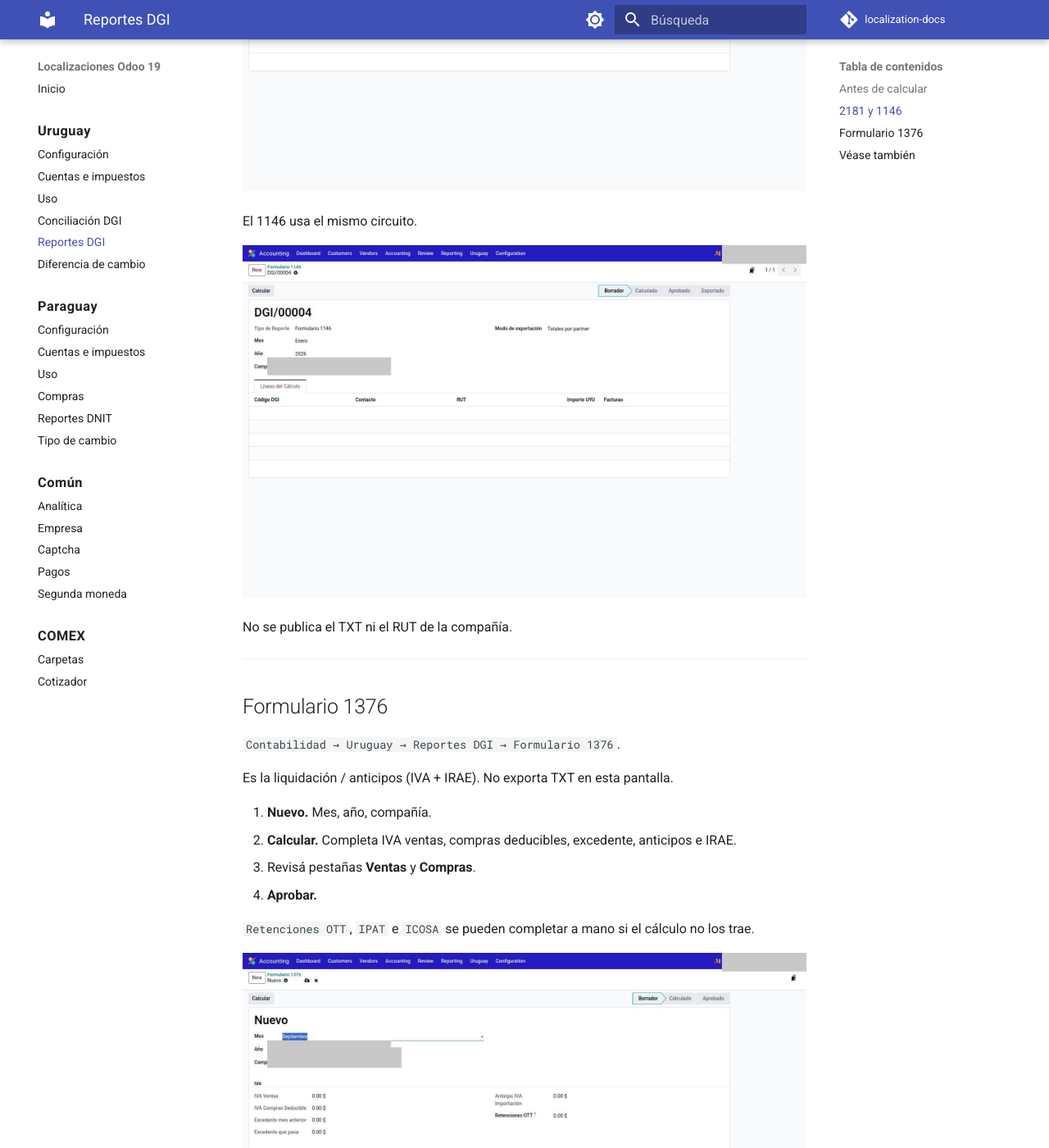
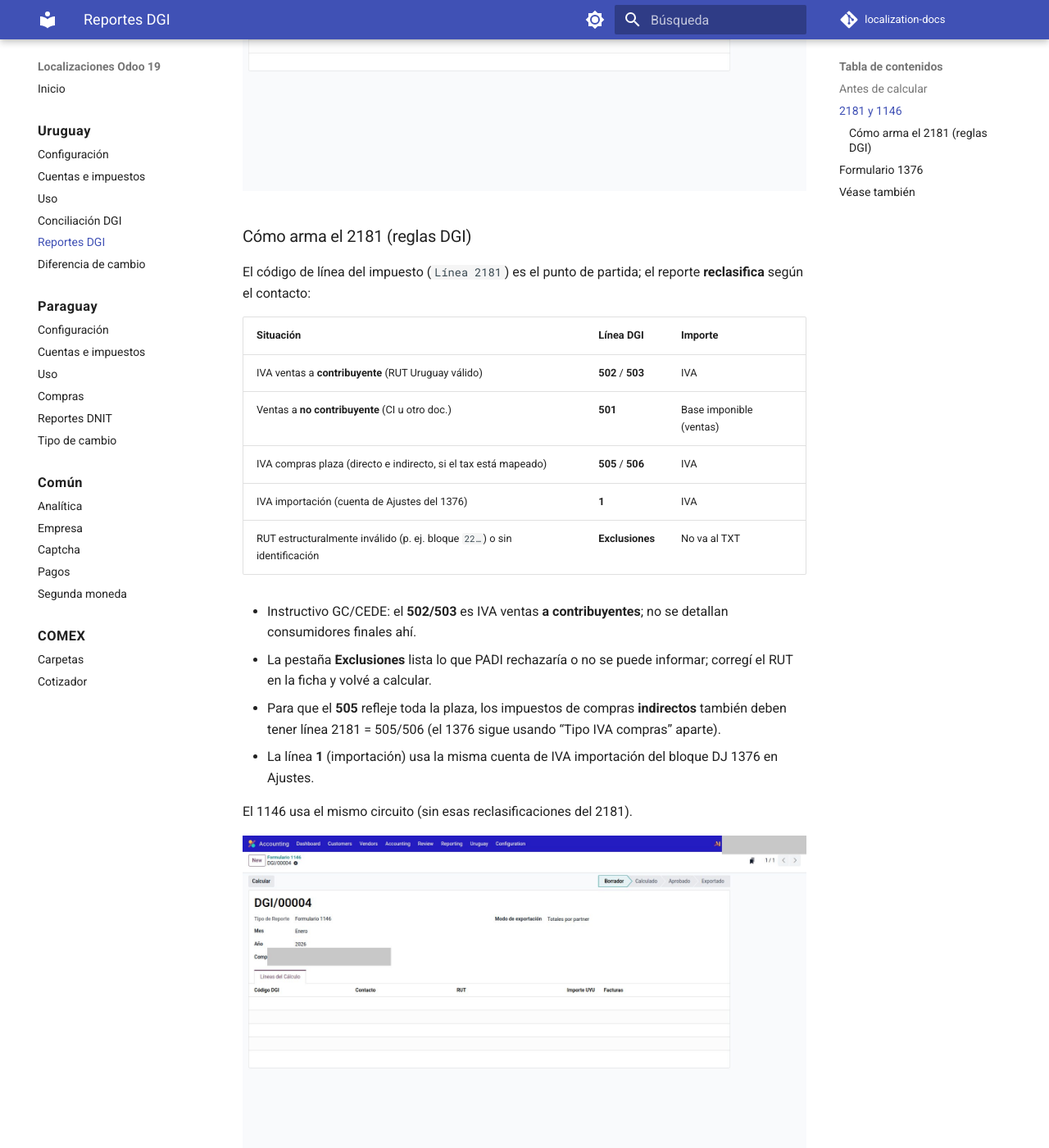
Before and after one commit to Pabloolano/localization-docs, an MkDocs documentation site: the page built from docs/uruguay/reportes.md, in a window 1280 px wide and 1400 px high, scrolled down 1942 px. Shown: the whole window at 82% size. Built offline with MkDocs 1.6.1 and Material for MkDocs 9.7.7, drawn with Linux system fonts in a browser that asks for light colours; comment, search, counter and statistics services are not loaded.

Commit message:
docs(uy): 2181 — reglas DGI 502/501, exclusiones e importación
Documenta el cálculo alineado al instructivo GC/CEDE: IVA a
contribuyentes en 502/503, ventas a no contribuyentes en 501,
RUT inválidos en Exclusiones, línea 1 de importación y mapeo
505/506 también en impuestos indirectos.

Co-authored-by: Cursor <cursoragent@cursor.com>

```diff
--- a/docs/uruguay/reportes.md
+++ b/docs/uruguay/reportes.md
@@ -50,7 +50,24 @@ Estados: Borrador → Calculado → Aprobado → Exportado. **Volver a Borrador*
 
 ![Formulario 2181: calcular, aprobar y exportar TXT](img/odoo-reporte-2181.jpg)
 
-El 1146 usa el mismo circuito.
+### Cómo arma el 2181 (reglas DGI)
+
+El código de línea del impuesto (`Línea 2181`) es el punto de partida; el reporte **reclasifica** según el contacto:
+
+| Situación | Línea DGI | Importe |
+|-----------|-----------|---------|
+| IVA ventas a **contribuyente** (RUT Uruguay válido) | **502** / **503** | IVA |
+| Ventas a **no contribuyente** (CI u otro doc.) | **501** | Base imponible (ventas) |
+| IVA compras plaza (directo e indirecto, si el tax está mapeado) | **505** / **506** | IVA |
+| IVA importación (cuenta de Ajustes del 1376) | **1** | IVA |
+| RUT estructuralmente inválido (p. ej. bloque `22…`) o sin identificación | **Exclusiones** | No va al TXT |
+
+- Instructivo GC/CEDE: el **502/503** es IVA ventas **a contribuyentes**; no se detallan consumidores finales ahí.
+- La pestaña **Exclusiones** lista lo que PADI rechazaría o no se puede informar; corregí el RUT en la ficha y volvé a calcular.
+- Para que el **505** refleje toda la plaza, los impuestos de compras **indirectos** también deben tener línea 2181 = 505/506 (el 1376 sigue usando “Tipo IVA compras” aparte).
+- La línea **1** (importación) usa la misma cuenta de IVA importación del bloque DJ 1376 en Ajustes.
+
+El 1146 usa el mismo circuito (sin esas reclasificaciones del 2181).
 
 ![Formulario 1146](img/odoo-reporte-1146.jpg)
 
```
